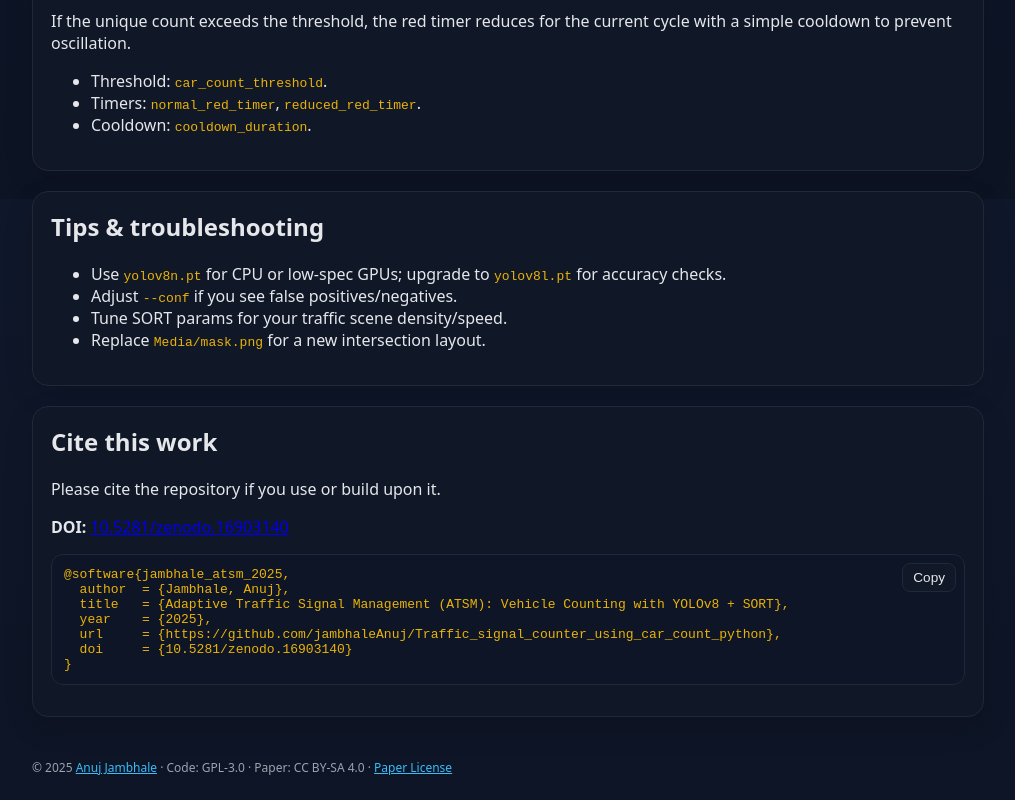
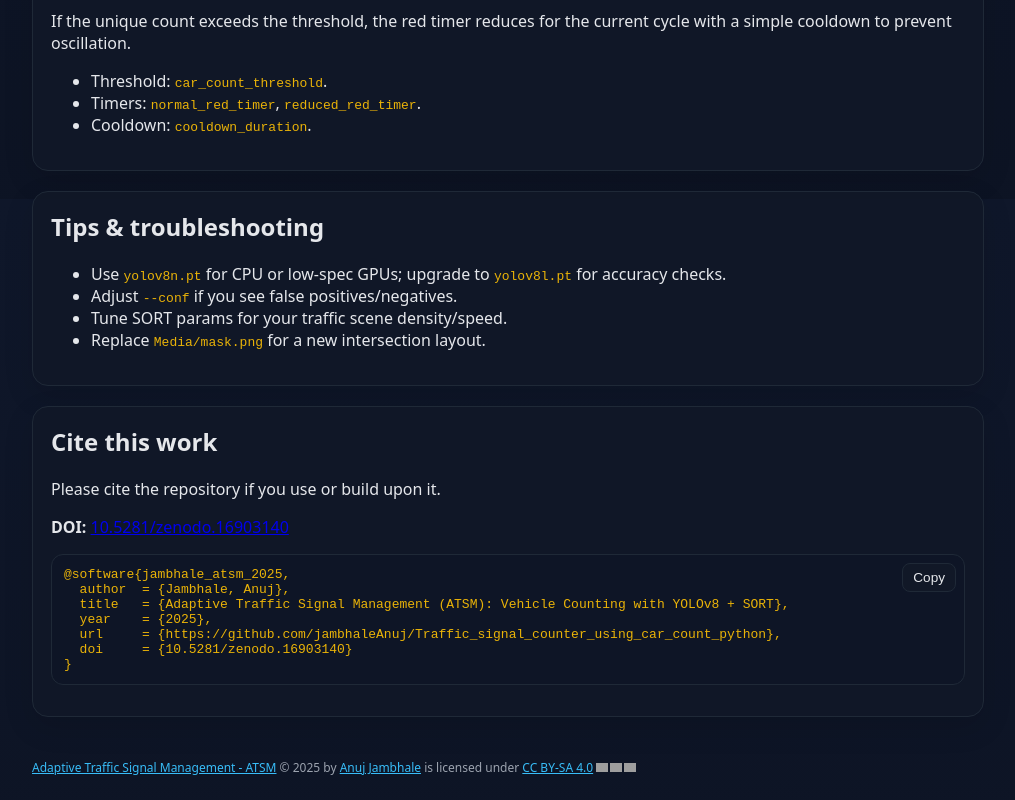
Before and after one commit to jambhaleAnuj/Traffic_signal_counter_using_car_count_python, a plain HTML site: page docs/index.html in a window 1280 px wide. Shown: the part 2201-3001 px from the top of the page, without its empty margins (132-1147 px from the left). Drawn offline with Linux system fonts and the light colour scheme; grey boxes are pictures that could not be loaded.

Commit message:
Update index.html

```diff
--- a/docs/index.html
+++ b/docs/index.html
@@ -317,9 +317,28 @@ python car_counter.py --video Media/cars3.mp4 --weights Weights/yolov8l.pt \
 
       <footer class="footer">
         <small>
-          © 2025 <a href="https://www.jambhaleanuj.tech/">Anuj Jambhale</a> ·
-          Code: GPL-3.0 · Paper: CC BY-SA 4.0 ·
-          <a href="../CC_LICENCE">Paper License</a>
+          <a
+            href="https://github.com/jambhaleAnuj/Traffic_signal_counter_using_car_count_python.git"
+            >Adaptive Traffic Signal Management - ATSM</a
+          >
+          © 2025 by
+          <a href="https://www.jambhaleanuj.tech/">Anuj Jambhale</a> is licensed
+          under
+          <a href="https://creativecommons.org/licenses/by-sa/4.0/"
+            >CC BY-SA 4.0</a
+          ><img
+            src="https://mirrors.creativecommons.org/presskit/icons/cc.svg"
+            alt=""
+            style="max-width: 1em; max-height: 1em; margin-left: 0.2em"
+          /><img
+            src="https://mirrors.creativecommons.org/presskit/icons/by.svg"
+            alt=""
+            style="max-width: 1em; max-height: 1em; margin-left: 0.2em"
+          /><img
+            src="https://mirrors.creativecommons.org/presskit/icons/sa.svg"
+            alt=""
+            style="max-width: 1em; max-height: 1em; margin-left: 0.2em"
+          />
         </small>
       </footer>
     </main>
```
